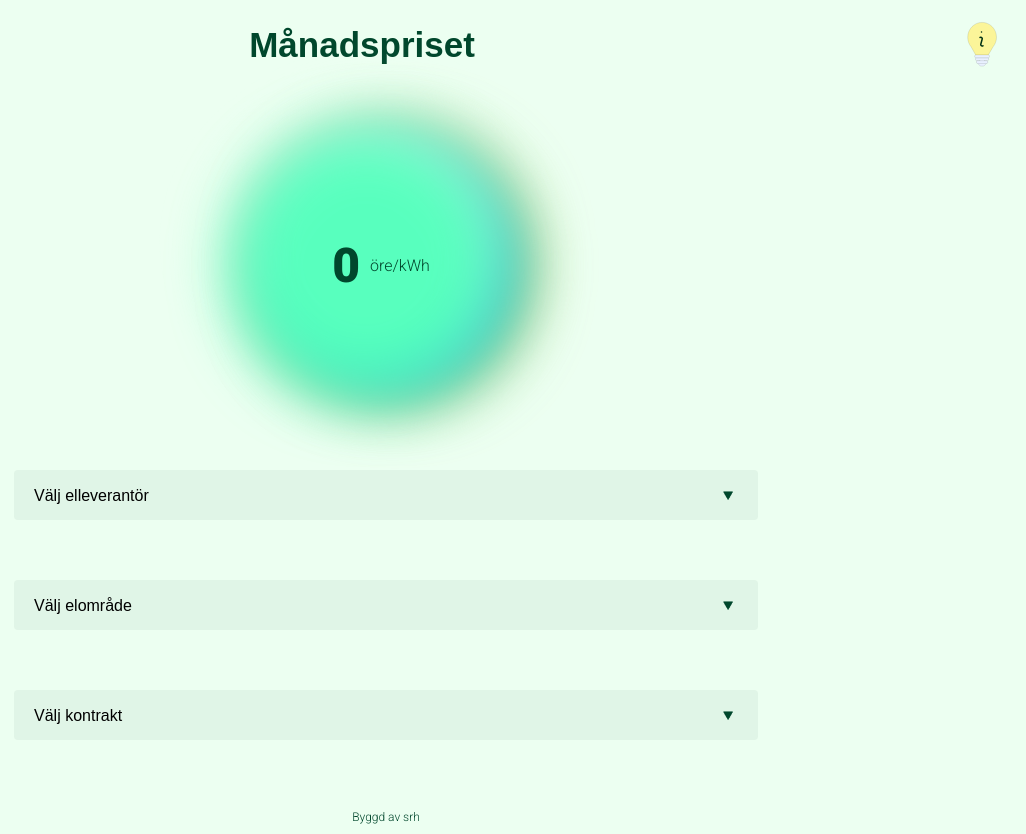
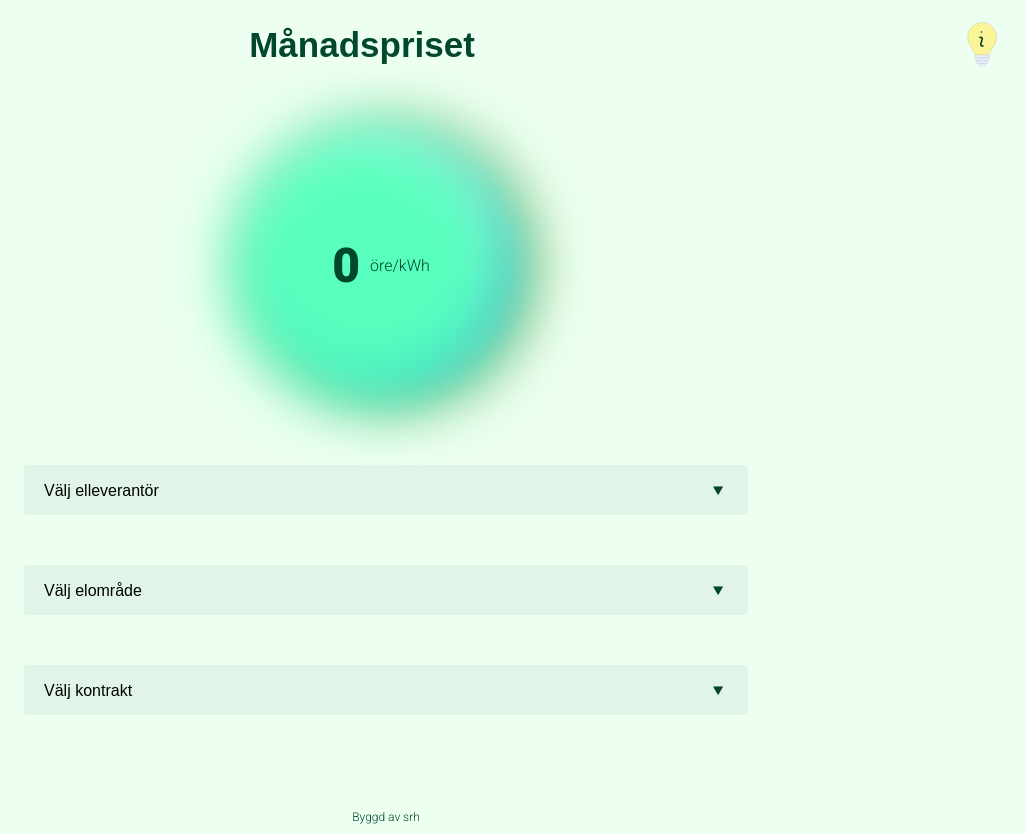
Before and after one commit to csobr/elende, a SvelteKit app: page / in a window 1280 px wide. Shown: the whole page, without its empty margins (254-1280 px from the left). Built offline with nearby package versions, Linux system fonts and the light colour scheme; a web font is replaced by a local one.

Commit message:
Minor style changes

```diff
--- a/src/routes/+page.svelte
+++ b/src/routes/+page.svelte
@@ -195,7 +195,7 @@
     background: rgba(0, 71, 44, 0.05);
     border: 0;
     border-radius: 0.4rem;
-    margin: 3rem;
+    margin: 2.5rem;
   }
   .select:after {
     content: '🔻';
```
